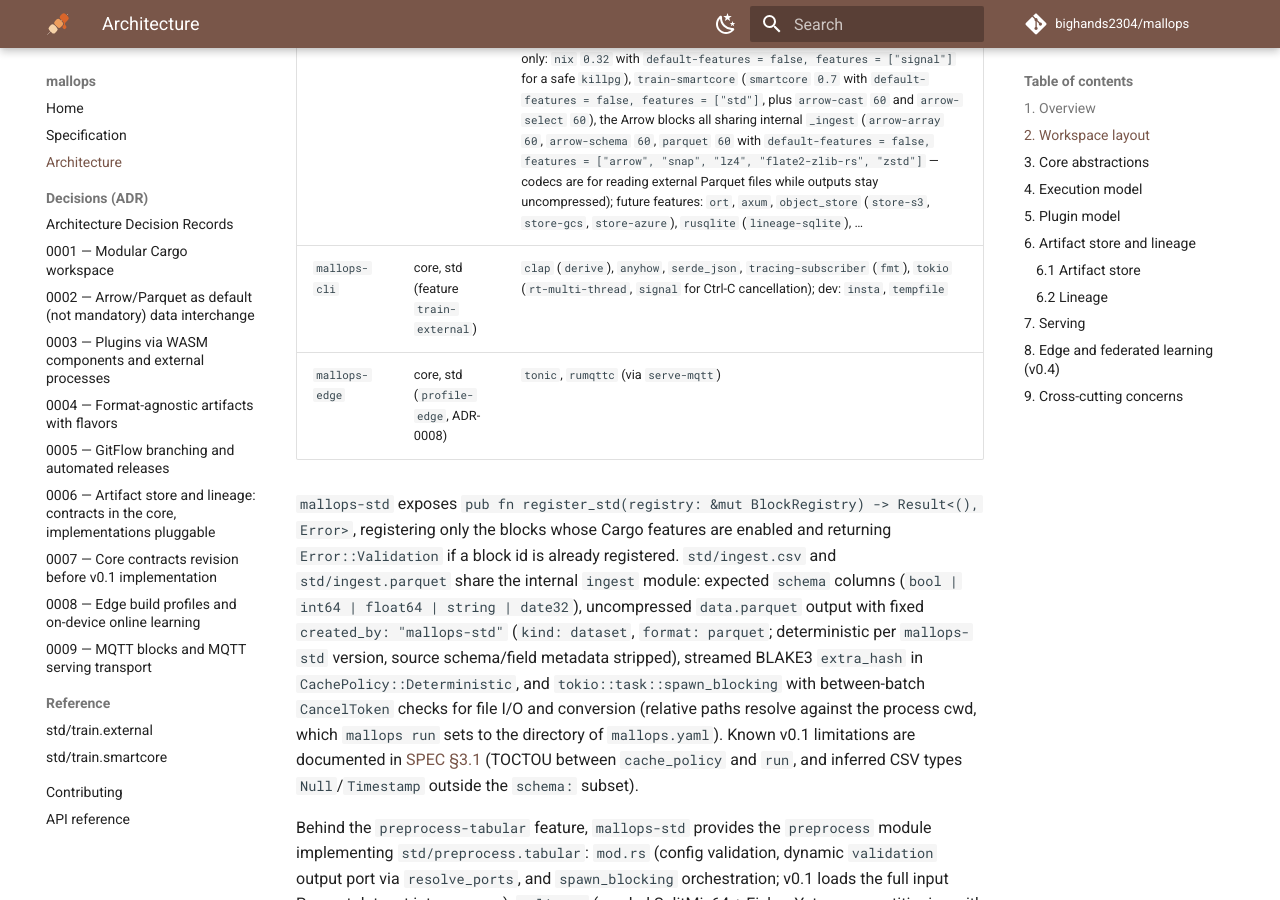
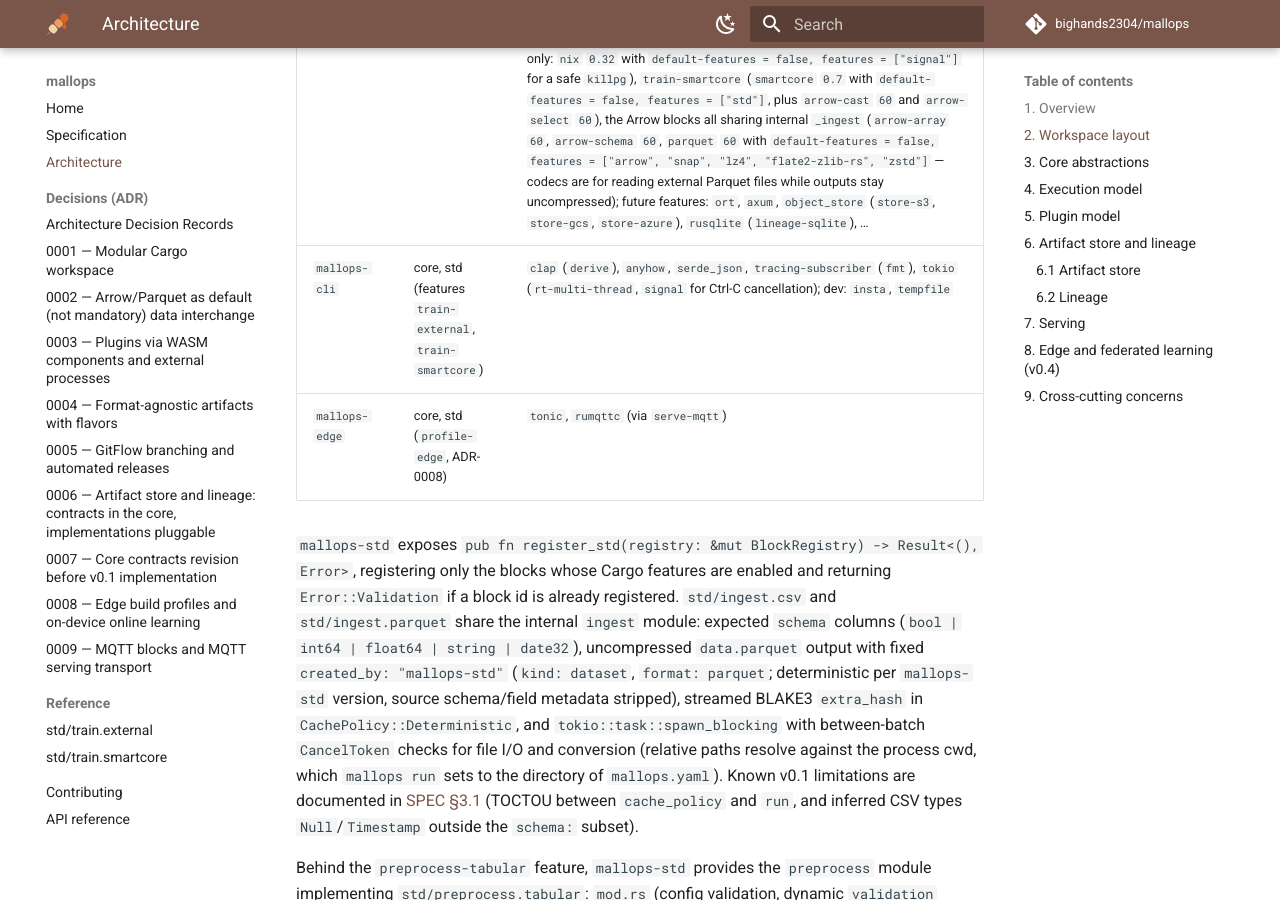
Before and after one commit to bighands2304/mallops, an MkDocs documentation site: the page built from docs/ARCHITECTURE.md, in a window 1280 px wide and 900 px high, scrolled down 1366 px. Built offline with MkDocs 1.6.1 and Material for MkDocs 9.7.7, drawn with Linux system fonts in a browser that asks for light colours; comment, search, counter and statistics services are not loaded; the version menu is left out.

Commit message:
docs: list train-smartcore among mallops-cli std features (#14)
Signed-off-by: bighands2304 <61188329+bighands2304@users.noreply.github.com>

```diff
--- a/docs/ARCHITECTURE.md
+++ b/docs/ARCHITECTURE.md
@@ -62,7 +62,7 @@ Crates are created only when implemented. Splitting `mallops-std` into per-stage
 |---|---|---|
 | `mallops-core` | — | Core allowlist: `tokio`, `serde`, `serde_json`, `blake3`, `tracing`, `thiserror`, `ulid`, `tempfile`; optional features: `yaml` (`yaml_serde`, default), `schema` (`schemars`) ([ADR-0007](adr/0007-core-contracts-revision.md)) |
 | `mallops-std` | core | workspace `blake3`, `serde`, `serde_json`, `tokio` (already in the graph via core); optional behind per-block Cargo features (`--no-default-features` pulls in no Arrow or Parquet crate): `ingest-csv` (`arrow-csv` `60`), `ingest-parquet`, meta-feature `ingest = ["ingest-csv", "ingest-parquet"]` (default), `preprocess-tabular` (default; `arrow-cast` `60`, `arrow-ord` `60`, `arrow-select` `60`, internal SplitMix64+Fisher-Yates PRNG with no `rand`), `train-external` (`tracing`, `tokio` features `io-util`, `process`, `time`; Unix only: `nix` `0.32` with `default-features = false, features = ["signal"]` for a safe `killpg`), `train-smartcore` (`smartcore` `0.7` with `default-features = false, features = ["std"]`, plus `arrow-cast` `60` and `arrow-select` `60`), the Arrow blocks all sharing internal `_ingest` (`arrow-array` `60`, `arrow-schema` `60`, `parquet` `60` with `default-features = false, features = ["arrow", "snap", "lz4", "flate2-zlib-rs", "zstd"]` — codecs are for reading external Parquet files while outputs stay uncompressed); future features: `ort`, `axum`, `object_store` (`store-s3`, `store-gcs`, `store-azure`), `rusqlite` (`lineage-sqlite`), … |
-| `mallops-cli` | core, std (feature `train-external`) | `clap` (`derive`), `anyhow`, `serde_json`, `tracing-subscriber` (`fmt`), `tokio` (`rt-multi-thread`, `signal` for Ctrl-C cancellation); dev: `insta`, `tempfile` |
+| `mallops-cli` | core, std (features `train-external`, `train-smartcore`) | `clap` (`derive`), `anyhow`, `serde_json`, `tracing-subscriber` (`fmt`), `tokio` (`rt-multi-thread`, `signal` for Ctrl-C cancellation); dev: `insta`, `tempfile` |
 | `mallops-edge` | core, std (`profile-edge`, ADR-0008) | `tonic`, `rumqttc` (via `serve-mqtt`) |
 
 `mallops-std` exposes `pub fn register_std(registry: &mut BlockRegistry) -> Result<(), Error>`, registering only the blocks whose Cargo features are enabled and returning `Error::Validation` if a block id is already registered. `std/ingest.csv` and `std/ingest.parquet` share the internal `ingest` module: expected `schema` columns (`bool | int64 | float64 | string | date32`), uncompressed `data.parquet` output with fixed `created_by: "mallops-std"` (`kind: dataset`, `format: parquet`; deterministic per `mallops-std` version, source schema/field metadata stripped), streamed BLAKE3 `extra_hash` in `CachePolicy::Deterministic`, and `tokio::task::spawn_blocking` with between-batch `CancelToken` checks for file I/O and conversion (relative paths resolve against the process cwd, which `mallops run` sets to the directory of `mallops.yaml`). Known v0.1 limitations are documented in [SPEC §3.1](SPEC.md#31-data-ingestion) (TOCTOU between `cache_policy` and `run`, and inferred CSV types `Null`/`Timestamp` outside the `schema:` subset).
```
